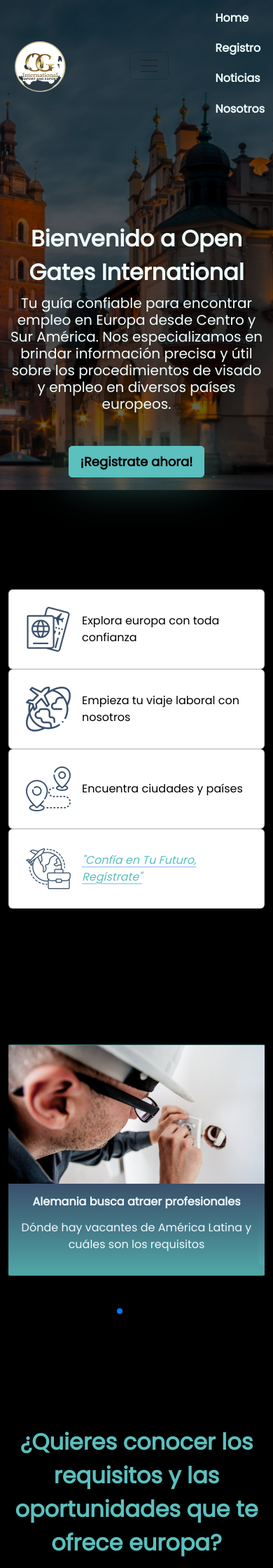
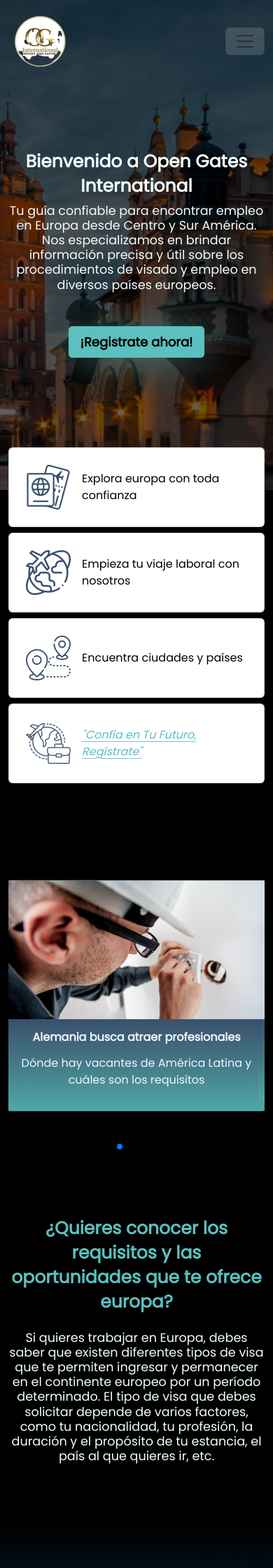
Before and after one commit to dondiegorada/opengatesinternational, a PHP site: page /index.php in a window 390 px wide; the page is wider, and only the part inside the window is pictured. Shown: the top 2240 px of that part at 70% size. Run offline with PHP 8.4, Linux system fonts and the light colour scheme; some web fonts are replaced; grey boxes are pictures that could not be loaded.

Commit message:
Feat: Se trabaja en styles responsive

```diff
--- a/class/db.class.php
+++ b/class/db.class.php
@@ -6,7 +6,7 @@
     private $passwd;
     private $dbname;
 
-    function __construct($host='localhost', $username='administrador', $passwd='Ninguna123*', $dbname='oei') {
+    function __construct($host='172.18.0.2', $username='johndev', $passwd='ninguna', $dbname='oei') {
       $this->host = $host;
       $this->username = $username;
       $this->passwd = $passwd;
--- a/components/footer.html
+++ b/components/footer.html
@@ -7,24 +7,36 @@
 
           <ul class="list-unstyled mt-5">
             <li>
-              <h5><img src="./media/img/phone.png" class="mr-1" alt="" /> Teléfono: (+57) 300-780-7103</h5>
+              <h5 class="d-flex">
+                <img src="./media/img/phone.png" width="25" height="25" class="mr-1" alt="" />
+                <div>Teléfono: (+57) 300-780-7103</div>
+              </h5>
             </li><br>
 
             <li>
-              <h5><img src="./media/img/email.png" class="mr-1" alt="" /> Email: info@opengatesinternational.com </h5>
+              <h5 class="d-flex">
+                <img src="./media/img/email.png" width="25" height="25" class="mr-1" alt="" />
+                <div>Email: info@opengatesinternational.com</div>
+              </h5>
             </li><br>
 
             <li>
-              <h5><img src="./media/img/location.png" class="mr-1" alt="" /> Dirección: Ibagué Tolima, Mza 26 casa 12 Santa Ana</h5>
+              <h5 class="d-flex">
+                <img src="./media/img/location.png" width="25" height="25" class="mr-1" alt="" />
+                <div>Dirección: Ibagué Tolima, Mza 26 casa 12 Santa Ana</div>
+              </h5>
             </li><br>
 
-            <li class="d-flex justify-content-between">
+            <li>
+              <div class="row justify-content-center">
+                <div class="col-xxl-10 col-lg-9 col-md-12">
                   <h5>
                     &copy; Copyright Open Gates International 2023. Todos los derechos reservados. &middot;
-                <a href="./terminos.html" style="color: #5BC0BE;">Terminos y condiciones
+                    <a href="./terminos.html" style="color: #5BC0BE;">Terminos y condiciones</a>
                   </h5>
+                </div>
 
-              <div class="hstack gap-5">
+                <div class="col hstack gap-5 justify-content-center mt-sm-5">
                   <a href="https://www.facebook.com/LuciStudiosWeb/?ref=pages_you_manage" target="_blank" class="text-white">
                     <img src="./media/img/facebook.png" />
                   </a>
@@ -37,6 +49,7 @@
                     <img src="./media/img/whatsapp.png" />
                   </a>
                 </div>
+              </div>
             </li>
           </ul>
         </div>
--- a/components/head.html
+++ b/components/head.html
@@ -3,7 +3,7 @@
 <meta name="description" content="Ofrecemos el mejor servicio para modelos webcams en Ibague y Colombia, trabajmos con las mejores paginas publicas" />
 <meta name="keywords" content="Modelo webcam, Luci studio" />
 <meta name="robots" content="index, follow" />
-<link rel="icon" type="image/png" href="./media/imagenes/logo.png" />
+<link rel="icon" type="image/png" href="./media/img/logo.png" />
 <link rel="canonical" href="https://lucistudio.com.co" />
 
 <!-- Bootstrap core CSS -->
@@ -21,3 +21,5 @@
 <link rel="preconnect" href="https://fonts.gstatic.com" crossorigin />
 <link rel="stylesheet" href="https://fonts.googleapis.com/css2?family=Niramit:wght@300&display=swap" />
 <link rel="stylesheet" href="https://cdn.jsdelivr.net/npm/swiper@11/swiper-bundle.min.css" />
+
+<link rel="stylesheet" href="https://fonts.googleapis.com/css2?family=Material+Symbols+Outlined:opsz,wght,FILL,GRAD@24,400,0,0" />
--- a/components/navbar.html
+++ b/components/navbar.html
@@ -1,18 +1,42 @@
 <nav class="navbar navbar-expand-lg bg-body-tertiary">
   <div class="container">
     <a class="navbar-brand" href="./">
-      <img src="./media/img/logo.png" alt="Logo" width="90.79px" height="90px" class="d-inline-block align-text-top">
+      <img src="./media/img/logo.png" alt="Logo" width="90.79" height="90" class="d-inline-block align-text-top">
     </a>
-    <button class="navbar-toggler" type="button" data-bs-toggle="collapse" data-bs-target="#navbarNavAltMarkup" aria-controls="navbarNavAltMarkup" aria-expanded="false" aria-label="Toggle navigation">
+
+    <button class="navbar-toggler" type="button" data-bs-toggle="offcanvas" data-bs-target="#offcanvasNavbar" aria-controls="offcanvasNavbar" aria-label="Toggle navigation">
       <span class="navbar-toggler-icon"></span>
     </button>
-    <div class="collapse navbar-collapse" id="navbarNavAltMarkup">
-      <div class="navbar-nav">
-        <!-- <a class="nav-link active" aria-current="page" href="./"><h6 class="fw-bold">Home</h6></a> -->
-        <a class="nav-link" aria-current="page" href="./"><h6 class="fw-bold">Home</h6></a>
-        <a class="nav-link" href="./register.php"><h6 class="fw-bold">Registro</h6></a>
-        <a class="nav-link" href="./noticias.php"><h6 class="fw-bold">Noticias</h6></a>
-        <a class="nav-link" href="./nosotros.php"><h6 class="fw-bold">Nosotros</h6></a>
+
+    <div class="offcanvas offcanvas-end" tabindex="-1" id="offcanvasNavbar" aria-labelledby="offcanvasNavbarLabel">
+      <div class="offcanvas-header">
+        <img src="./media/img/logo.png" alt="Logo" width="90.79" height="90" class="d-inline-block align-text-top">
+        <h4 class="offcanvas-title text-primary p-3" id="offcanvasNavbarLabel"><strong>Open Gates</strong> International</h4>
+        <button type="button" class="btn-close" data-bs-dismiss="offcanvas" aria-label="Close"></button>
+      </div>
+      <div class="offcanvas-body">
+        <ul class="navbar-nav justify-content-end flex-grow-1 pe-3">
+          <li class="nav-item">
+            <a class="nav-link fw-bold d-flex align-items-center" aria-current="page" href="./">
+              <span class="material-symbols-outlined d-none-lg">home</span> Home
+            </a>
+          </li>
+          <li class="nav-item">
+            <a class="nav-link fw-bold d-flex align-items-center" href="./register.php">
+              <span class="material-symbols-outlined d-none-lg">how_to_reg</span> Registro
+            </a>
+          </li>
+          <li class="nav-item">
+            <a class="nav-link fw-bold d-flex align-items-center" href="./noticias.php">
+              <span class="material-symbols-outlined d-none-lg">newspaper</span> Noticias
+            </a>
+          </li>
+          <li class="nav-item">
+            <a class="nav-link fw-bold d-flex align-items-center" href="./nosotros.php">
+              <span class="material-symbols-outlined d-none-lg">group</span> Nosotros
+            </a>
+          </li>
+        </ul>
       </div>
     </div>
   </div>
--- a/index.php
+++ b/index.php
@@ -39,7 +39,7 @@
 
       <section class="container mt-10">
         <div class="row">
-          <div class="col-sm-3 mb-sm-0">
+          <div class="col-lg-3 col-sm-6 mb-sm-1">
             <div class="card">
               <div class="card-body d-flex align-items-center p-4">
                 <img src="./media/img/pasaporte.png" alt="" />
@@ -48,7 +48,7 @@
             </div>
           </div>
 
-          <div class="col-sm-3">
+          <div class="col-lg-3 col-sm-6 mb-sm-1">
             <div class="card">
               <div class="card-body d-flex align-items-center p-4">
                 <img src="./media/img/viajar.png" alt="" />
@@ -57,7 +57,7 @@
             </div>
           </div>
 
-          <div class="col-sm-3">
+          <div class="col-lg-3 col-sm-6 mb-sm-1">
             <div class="card">
               <div class="card-body d-flex align-items-center p-4">
                 <img src="./media/img/destino.png" alt="" />
@@ -66,7 +66,7 @@
             </div>
           </div>
 
-          <div class="col-sm-3">
+          <div class="col-lg-3 col-sm-6 mb-sm-1">
             <div class="card">
               <a class="icon-link icon-link-hover" href="./register.php">
                 <div class="card-body d-flex align-items-center p-4">
@@ -123,7 +123,7 @@
       <section class="container-fluid container-form mt-9">
         <div class="container">
           <div class="row pt-13">
-            <div class="col-md-5">
+            <div class="col-md-5 mb-5">
               <h3 class="fw-bold">¿Estás buscando una forma confiable y segura de obtener tu visa y tu empleo?</h3>
 
               <p class="h5 mt-4">
@@ -134,7 +134,7 @@
             <div class="col"></div>
 
             <div class="col-md-6">
-              <h2 class="fw-bold">¡Registrate ahora!</h2>
+              <h2 class="fw-bold text-center-sm">¡Registrate ahora!</h2>
 
               <form id="form" class="p-2">
                 <div class="mb-4">
@@ -197,7 +197,7 @@
         </div>
       </section>
 
-      <section class="container mt-16">
+      <section class="container mt-16 d-none-sm">
         <div class="row justify-content-center">
           <div class="col-5">
             <img src="./media/img/travelers-img.png" alt="">
@@ -291,17 +291,17 @@
             </a>
           </div>
 
-          <div class="col-md-6">
+          <div class="col-md-6 d-none-sm">
             <div class="position-relative">
               <img
                 alt=""
-                class="position-absolute allipse-317"
+                class="allipse-317"
                 src="./media/img/ellipse-317.png"
               />
 
               <img
                 alt=""
-                class="position-absolute allipse-318"
+                class="allipse-318"
                 src="./media/img/ellipse-318.png"
               />
             </div>
@@ -335,7 +335,7 @@
 
       <section class="container mt-16">
         <div class="row justify-content-center">
-          <div class="col-md-5">
+          <div class="col-md-5 d-none-sm">
             <div class="position-relative">
               <img
                 alt=""
@@ -360,7 +360,7 @@
 
           <div class="col"></div>
 
-          <div class="col-md-5">
+          <div class="col-md-5 p-4">
             <h3 class="fw-bold text-primary mt-5"><em>"Descubre Tu Futuro Laboral en Europa con Open Gates International"</em></h3>
             <p class="h6 mt-5">
               Entendemos la importancia de brindarte seguridad y tranquilidad en tu búsqueda laboral en Europa. Nuestra dedicación es garantizar que cada paso de tu viaje esté respaldado por información precisa, asistencia experta y recursos confiables.
--- a/register.php
+++ b/register.php
@@ -2,7 +2,7 @@
 <html lang="en">
 
   <head>
-    <title>Home - Page</title>
+    <title>Registro</title>
     <?php require('./components/head.html'); ?>
     <link rel="stylesheet" href="./styles/styles.css?v=<?php echo rand(1, 1000); ?>">
   </head>
@@ -15,7 +15,7 @@
     <main>
       <section class="container">
         <div class="row mt-9">
-          <div class="col-md-5">
+          <div class="col-md-5 mb-5">
             <h3 class="fw-bold">¿Estás buscando una forma confiable y segura de obtener tu visa y tu empleo?</h3>
 
             <p class="h5 mt-4">
--- a/styles/styles.css
+++ b/styles/styles.css
@@ -2,6 +2,10 @@
   background-color: #000000;
   color: azure;
   font-family: 'Poppins', 'Niramit', sans-serif;
+}
+
+.offcanvas {
+  background-color: #000000c4;
 }
 
 h2 {
@@ -171,13 +175,15 @@
 }
 
 .allipse-317 {
+  position: absolute;
+  right: 0;
   top: 50px;
-  right: 0;
 }
 
 .allipse-318 {
+  left: 40px;
+  position: absolute;
   top: 200px;
-  left: 40px;
 }
 
 .swiper {
@@ -210,6 +216,24 @@
   display: block;
   width: 100%;
   height: 198px;
+}
+
+.navbar-toggler {
+  background: #ffffff29;
+}
+
+.navbar-toggler:focus {
+  box-shadow: 0 0 0 0;
+}
+
+.material-symbols-outlined {
+  font-size: 33px;
+  margin-left: 15px;
+  margin-right: 25px;
+}
+
+.d-none-lg {
+  display: none;
 }
 
 .mt-6 {
@@ -264,6 +288,87 @@
   padding-left: 3rem;
 }
 
+@media only screen and (max-width: 600px) {
+  .d-none-lg {
+    display: inline-block;
+  }
+
+  .d-none-sm {
+    display: none;
+  }
+
+  .text-center-sm {
+    text-align: center;
+  }
+
+  .allipse-317 {
+    position: relative;
+  }
+
+  .carousel-inner {
+    height: auto;
+  }
+
+  .container-nosotros {
+    padding: 4rem 1rem;
+  }
+
+  .container-footer-01 {
+    height: auto;
+  }
+
+  h2 {
+    font-size: 25px;
+    line-height: 35px;
+  }
+
+  h5, .h5 {
+    font-size: 1.10rem;
+  }
+
+  .mt-8 {
+    margin-top: 6rem;
+  }
+
+  .mt-9 {
+    margin-top: 5rem;
+  }
+
+  .mt-10 {
+    margin-top: 8rem;
+  }
+
+  .mt-16 {
+    margin-top: 12rem;
+  }
+
+  .mb-sm-1 {
+    margin-bottom: 0.5rem;
+  }
+
+  .mt-sm-5 {
+    margin-top: 3rem;
+  }
+}
+
+@media only screen and (max-width: 992px) {
+  .container-footer-01 {
+    height: auto;
+  }
+
+  .d-none-lg {
+    display: inline-block;
+  }
+
+  .allipse-317 {
+    position: relative;
+  }
+
+  .p-5 {
+    padding: 15px !important;
+  }
+}
+
 @media only screen and (min-width: 1400px) {
   .container-footer, .container-footer-01 {
     height: 473.37px;
```
Also changed, not shown: nosotros.php (+6 -6 lines), noticias.php (+4 -4 lines). Lines whose indentation alone changed are shown as unchanged.
